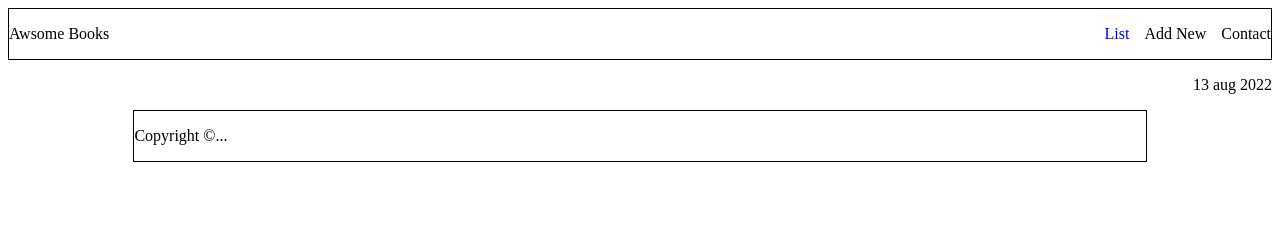
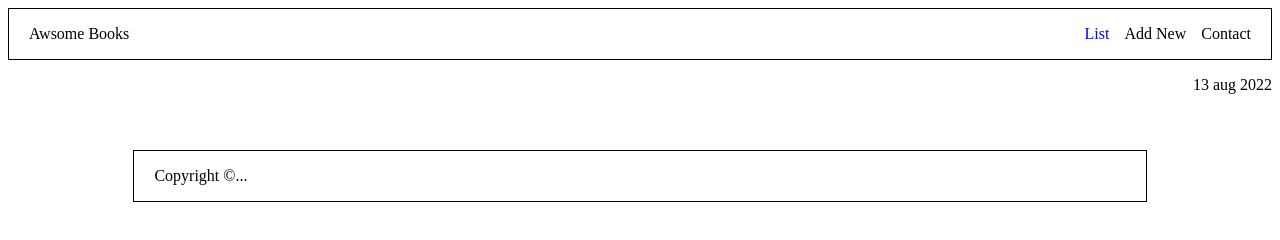
Before and after one commit to megha-n-bodke/awsome_books, a website: page index.html in a window 1280 px wide. Drawn offline with Linux system fonts and the light colour scheme.

Commit message:
added padding on the nav section and on the add book section too

```diff
--- a/index.html
+++ b/index.html
@@ -12,7 +12,7 @@
 <body>
     <!-- Header Section -->
     <header class="header-section">
-        <div>
+        <div class="nav-header">
             <p>Awsome Books</p>
         </div>
         <nav>
@@ -43,7 +43,7 @@
         <form action="#">
             <input type="text" placeholder="Title" id="title" class="dataFields"><br />
             <input type="text" placeholder="Author" id="author" class="dataFields"><br />
-            <button type="submit" id="submitbtn">Submit</button>
+            <button type="submit" id="submitbtn">Add</button>
             <span id="emptySpan"></span>
 
         </form>
--- a/style.css
+++ b/style.css
@@ -14,6 +14,7 @@
   justify-content: space-between;
   align-content: center;
   list-style: none;
+  padding-right: 20px;
 }
 
 .header-section ul li {
@@ -69,6 +70,7 @@
   font-size: 18px;
   font-weight: 400;
   border: 1px solid black;
+  padding: 0 20px;
 }
 
 #btn {
@@ -88,7 +90,11 @@ input {
 .footer-section {
   border: 1px solid black;
   width: 80%;
-  margin: 0 auto;
+  margin: 40px auto;
+}
+
+.footer-section p {
+  padding: 0 20px;
 }
 
 .contact-section {
@@ -118,3 +124,7 @@ input {
 .error {
   color: red;
 }
+
+.nav-header {
+  padding: 0 20px;
+}
```
